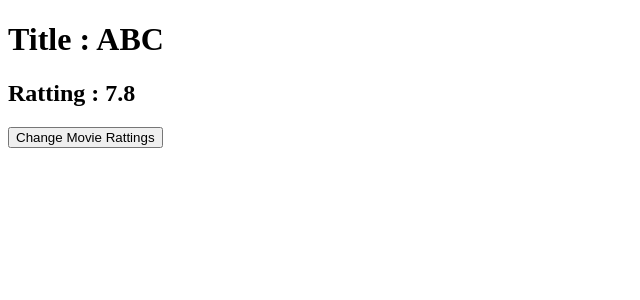
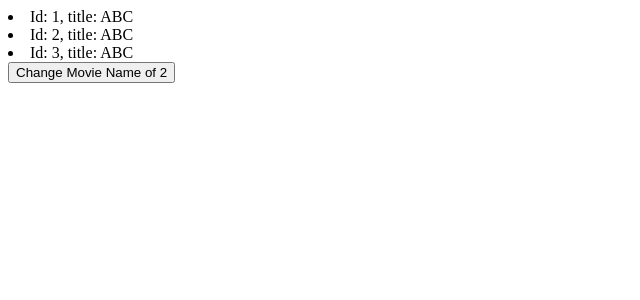
Before and after one commit to habibur-rahman-swe/react-demo-1, a React (Vite) app: page / in a window 1280 px wide. Shown: the top 300 px of the page, without its empty margins (0-640 px from the left). Built offline with nearby package versions, Linux system fonts and the light colour scheme.

Commit message:
02:05:00

```diff
--- a/src/App.jsx
+++ b/src/App.jsx
@@ -1,28 +1,39 @@
 import React, { use, useState } from 'react'
 
 const App = () => {
-  const [movie, setMovie] = useState(
+  const [movies, setMovies] = useState([
     {
+      id: 1,
       title: 'ABC',
-      ratting: 7.8,
-    });
+      rating: 7.8,
+    },
+    {
+      id: 2,
+      title: 'ABC',
+      rating: 7.8,
+    },
+    {
+      id: 3,
+      title: 'ABC',
+      rating: 7.8,
+    }]);
 
   const handleClick = () => {
-    // const copyMovie = {
-    //   ...movie,
-    //   ratting: 5
-    // }
-
-    setMovie({...movie, ratting: 5});
+    setMovies(
+      movies.map((m) => (m.id === 2 ? {...m, title: "EFG"} : m))
+    );
   }
 
   return (
-    <div>
-      <h1>Title : {movie.title}</h1>
-      <h2>Ratting : {movie.ratting}</h2>
+    <section>
+      {
+        movies.map(m => (
+          <li key={Math.random()}>Id: {m.id}, title: {m.title}</li>
+        ))
+      }
 
-      <button onClick={handleClick}>Change Movie Rattings</button>
-    </div>
+      <button onClick={handleClick}>Change Movie Name of 2</button>
+    </section>
 
   );
 }
```
